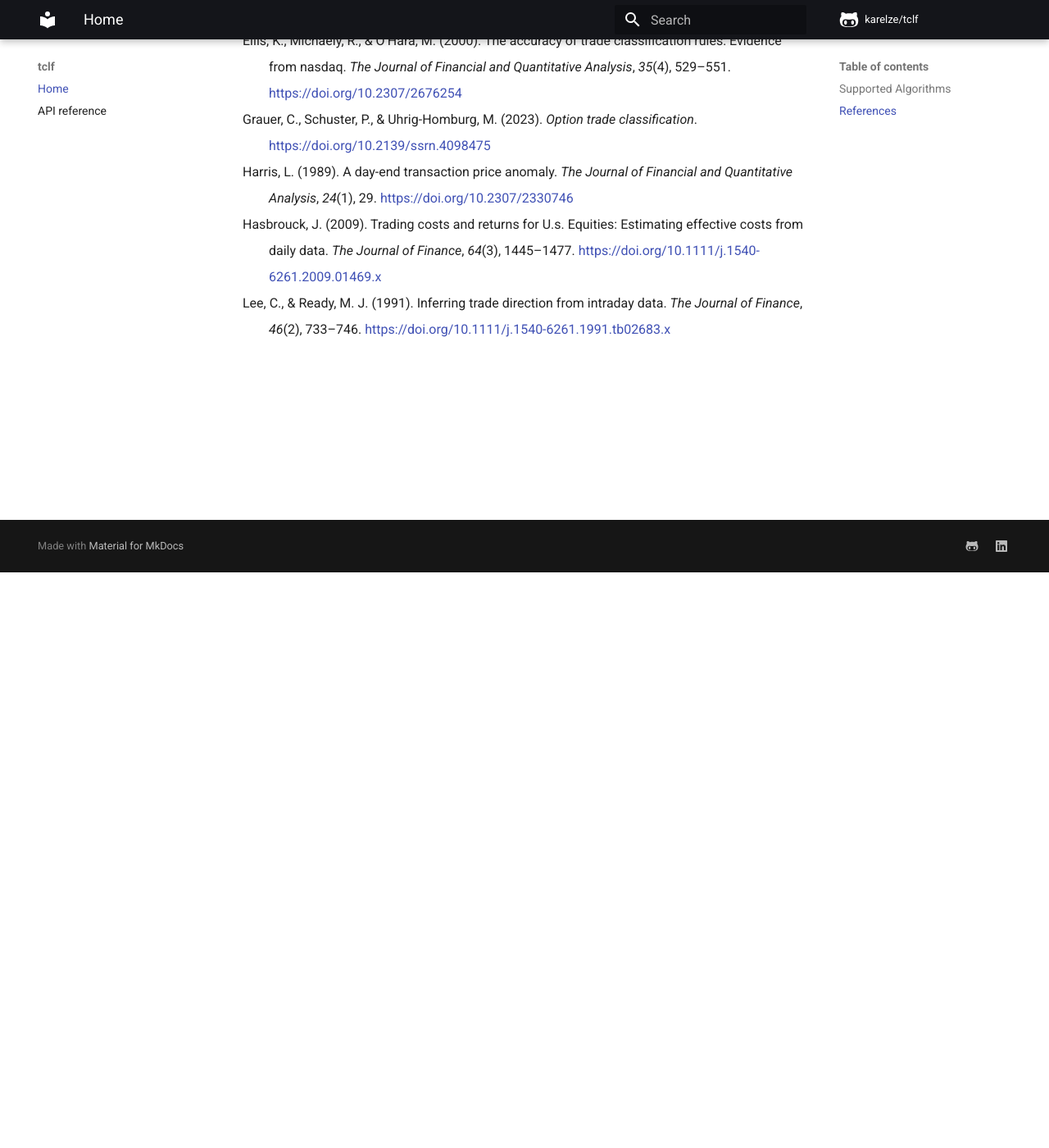
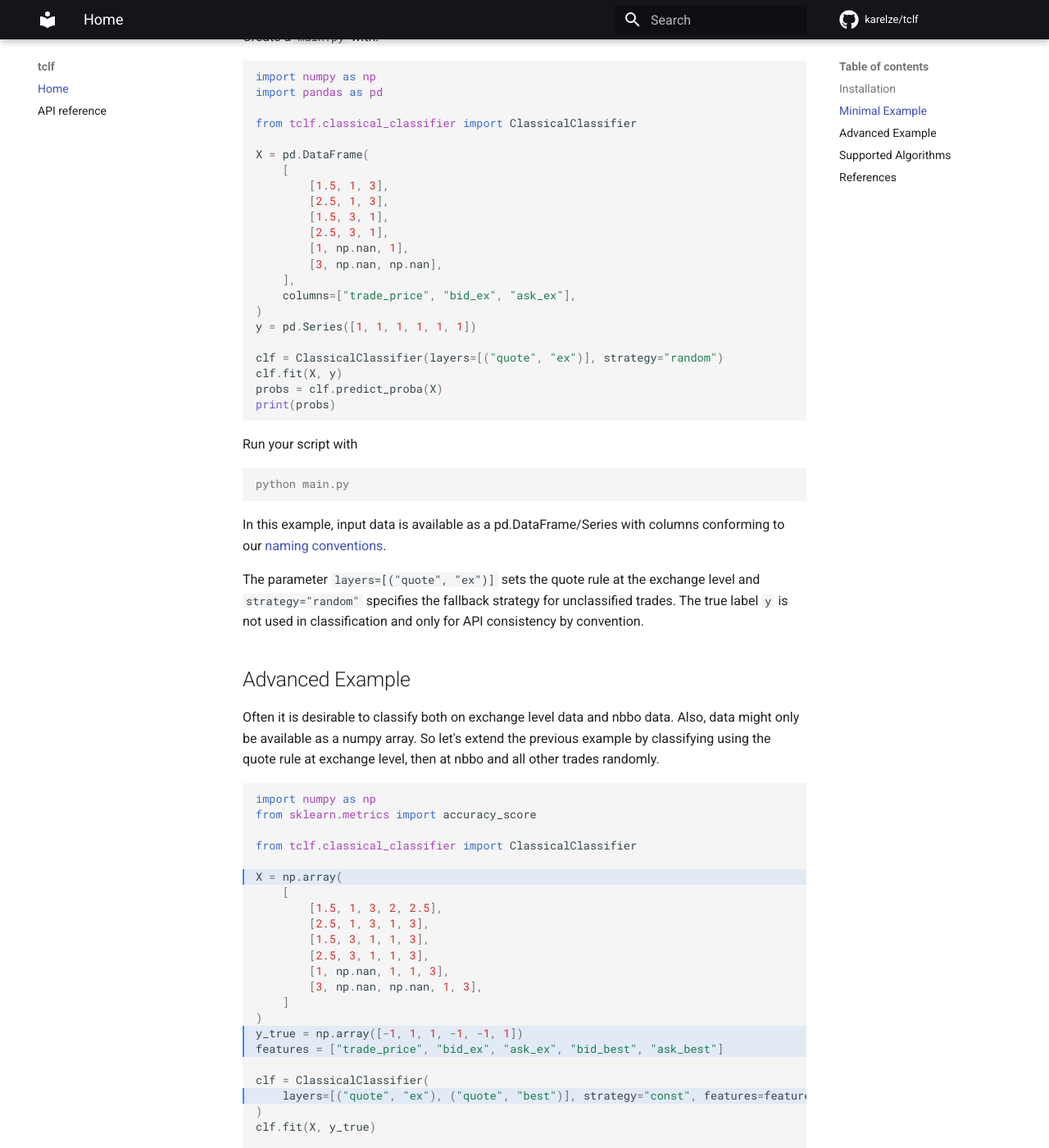
Before and after one commit to KarelZe/tclf, an MkDocs documentation site: the page built from docs/index.md, in a window 1280 px wide and 1400 px high, scrolled down 702 px. Shown: the whole window at 82% size. Built offline with MkDocs 1.6.1 and Material for MkDocs 9.7.7, drawn with Linux system fonts in a browser that asks for light colours; comment, search, counter and statistics services are not loaded; some of the changed text lies outside the part shown.

Commit message:
Extend documentation

````diff
--- a/docs/index.md
+++ b/docs/index.md
@@ -1,14 +1,98 @@
-# Trade classification for python
+# Trade classification for python 🐍
 
-`tclf` is [`scikit-learn`](https://scikit-learn.org/stable/)-compatible implementation of popular trade classification algorithms to classify financial markets transactions into buyer- and seller-initiated trades.
+`tclf` is a [`scikit-learn`](https://scikit-learn.org/stable/)-compatible implementation of trade classification algorithms to classify financial markets transactions into buyer- and seller-initiated trades.
+
+The key features are:
+
+* **Easy**: Easy to use and learn.
+* **Sklearn-compatible**: Compatible to the sklearn API. Use sklearn metrics and visualizations.
+* **Feature complete**: Wide range of supported algorithms. Use the algorithms individually or stack them like LEGO blocks.
+
+## Installation
+```console
+$ pip install .
+---> 100%
+Successfully installed tclf-0.0.0
+```
+
+## Minimal Example
+
+Let's start off simple: classify all trades by the quote rule and all other trades, which cannot be classified by the quote rule, randomly.
+
+Create a `main.py` with:
+```python
+import numpy as np
+import pandas as pd
+
+from tclf.classical_classifier import ClassicalClassifier
+
+X = pd.DataFrame(
+    [
+        [1.5, 1, 3],
+        [2.5, 1, 3],
+        [1.5, 3, 1],
+        [2.5, 3, 1],
+        [1, np.nan, 1],
+        [3, np.nan, np.nan],
+    ],
+    columns=["trade_price", "bid_ex", "ask_ex"],
+)
+y = pd.Series([1, 1, 1, 1, 1, 1])
+
+clf = ClassicalClassifier(layers=[("quote", "ex")], strategy="random")
+clf.fit(X, y)
+probs = clf.predict_proba(X)
+print(probs)
+```
+Run your script with
+```console
+python main.py
+```
+In this example, input data is available as a pd.DataFrame/Series with columns conforming to our [naming conventions](naming_conventions.md).
+
+The parameter `layers=[("quote", "ex")]` sets the quote rule at the exchange level and `strategy="random"` specifies the fallback strategy for unclassified trades. The true label `y` is not used in classification and only for API consistency by convention.
+
+## Advanced Example
+Often it is desirable to classify both on exchange level data and nbbo data. Also, data might only be available as a numpy array. So let's extend the previous example by classifying using the quote rule at exchange level, then at nbbo and all other trades randomly.
+
+```python hl_lines="6  16 17 20"
+import numpy as np
+from sklearn.metrics import accuracy_score
+
+from tclf.classical_classifier import ClassicalClassifier
+
+X = np.array(
+    [
+        [1.5, 1, 3, 2, 2.5],
+        [2.5, 1, 3, 1, 3],
+        [1.5, 3, 1, 1, 3],
+        [2.5, 3, 1, 1, 3],
+        [1, np.nan, 1, 1, 3],
+        [3, np.nan, np.nan, 1, 3],
+    ]
+)
+y_true = np.array([-1, 1, 1, -1, -1, 1])
+features = ["trade_price", "bid_ex", "ask_ex", "bid_best", "ask_best"]
+
+clf = ClassicalClassifier(
+    layers=[("quote", "ex"), ("quote", "best")], strategy="const", features=features
+)
+clf.fit(X, y_true)
+
+y_pred = clf.predict(X)
+print(accuracy_score(y_true, y_pred))
+```
+In this example, input data is available as np.arrays with both exchange (`"ex"`) and nbbo data (`"best"`). We set the layers parameter to `layers=[("quote", "ex"), ("quote", "best")]` to classify trades first on subset `"ex"` and remaining trades on subset `"best"`. Additionally, we have to set `ClassicalClassifier(..., features=features)` to pass column information to the classifier.
+
+Like before, column/feature names must follow our [naming conventions](naming_conventions.md).
 
 ## Supported Algorithms
 
-- Tick test
+- (Rev.) Tick test
 - Quote rule
-- LR algorithm
-- EMO rule
-- CLNV rule
+- (Rev.) LR algorithm
+- (Rev.) EMO rule
+- (Rev.) CLNV rule
 - Depth rule
 - Tradesize rule
 
--- a/mkdocs.yml
+++ b/mkdocs.yml
@@ -8,7 +8,7 @@ theme:
     primary: black
     accent: teal
   icon:
-    repo: fontawesome/brands/github-alt
+    repo: fontawesome/brands/github
 
 repo_name: karelze/tclf
 repo_url: https://github.com/karelze/tclf
@@ -46,7 +46,7 @@ plugins:
 
 extra:
   social:
-    - icon: fontawesome/brands/github-alt
+    - icon: fontawesome/brands/github
       link: https://github.com/karelze/tclf
     - icon: fontawesome/brands/linkedin
       link: https://www.linkedin.com/in/markus-bilz/
--- a/pyproject.toml
+++ b/pyproject.toml
@@ -3,11 +3,11 @@ requires = ["setuptools"]
 build-backend = "setuptools.build_meta"
 
 [project]
-name = "otc"
+name = "tclf"
 authors = [
   { name="Markus Bilz", email="github@markusbilz.com" },
 ]
-description = "Code to perform option trade classification using machine learning."
+description = "Code to perform trade classification using trade classification algorithms."
 readme = "README.md"
 license = {file = "LICENSE.txt"}
 requires-python = ">=3.8"
@@ -24,7 +24,6 @@ dependencies = [
   "pandas",
   "scikit-learn"
 ]
-
 
 dynamic = ["version"]
 
````
Also changed, not shown: docs/naming_conventions.md (added).
